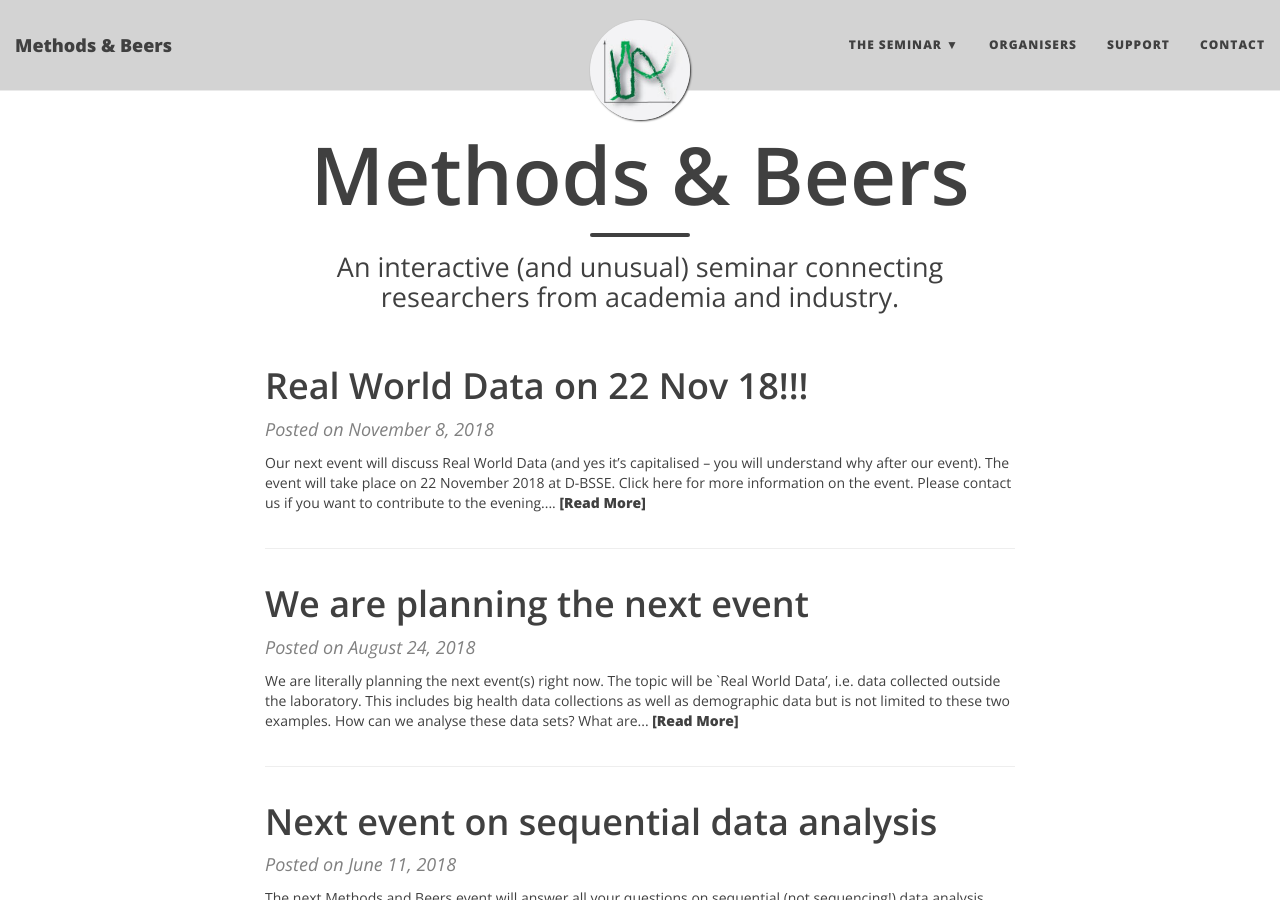
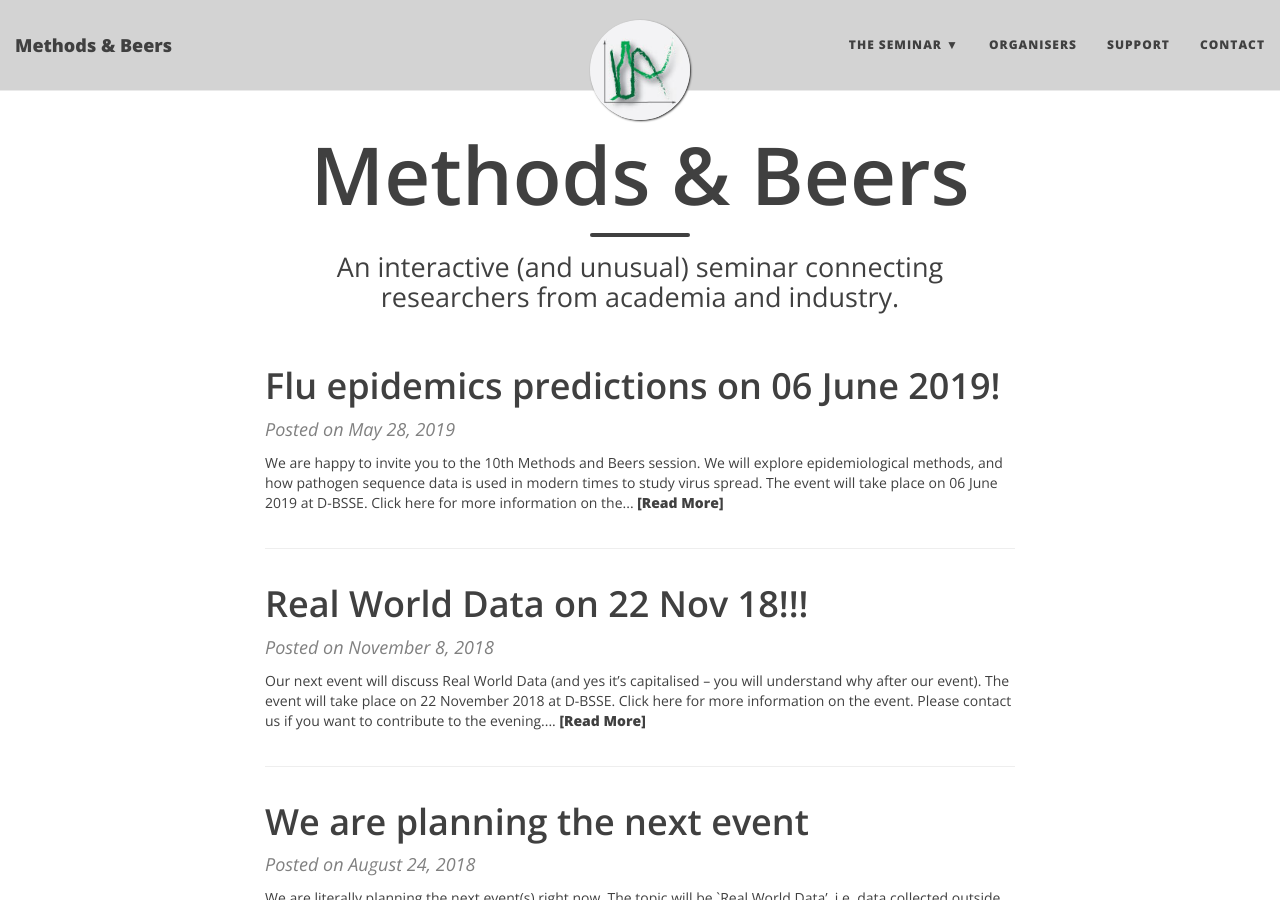
Before and after one commit to BaselComputationalCommunityInResearch/BaselComputationalCommunityInResearch.github.io, a Jekyll site: the page built from index.html, in a window 1280 px wide and 900 px high. Built offline with Jekyll 4.4.1, drawn with Linux system fonts in a browser that asks for light colours; the list of posts is cut into pages by our own code.

Commit message:
update on June event

```diff
--- /dev/null
+++ b/_posts/2019-05-28-Fluprediction.md
@@ -0,0 +1,14 @@
+---
+layout: post
+title:  "Flu epidemics predictions on 06 June 2019!"
+date:   2019-05-28
+categories: updates
+---
+
+We are happy to invite you to the 10th Methods and Beers session. We  will explore epidemiological methods,
+and how pathogen sequence data is used in modern times to study virus spread.
+ The event will take place on 06 June 2019 at D-BSSE. Click [here][link here] for more information on the event.
+ Please [contact us][link contact] if you want to contribute to the evening.
+
+[link contact]:/contact
+[link here]: /seminar/futureevents
--- a/seminar/futureevents.md
+++ b/seminar/futureevents.md
@@ -6,13 +6,15 @@ title: Future events
 ### Next meeting
 
 
-#### Methods and Beers 9 ####
+#### Methods and Beers 10 ####
 
-This 9th *Methods and Beers* session will focus on **`Real World Data'**, defined as any big data collected outside the laboratory with examples around big health data collections as well as demographic data amongst other potential aspects.
-After an exciting talk by Gorana Capkun (Head HE&OR Innovation - Novartis) about analyzing the impact of fatigue across many cohorts using health insurance claims data, you will get the opportunity to discuss with our panel of experts about peculiarity and analysis of these data sets, what are the chances and limitations, and whether collecting this data collide with our privacy.
+The 10th Methods and Beers session will be focusing on epidemiological methods, in particular forecasting the next flu epidemic.
+After an exciting talk by Richard Neher from the Biozentrum followed by a hands on demo of [Nextstrain][link nextstrain], you will get the opportunity to discuss with our expert about other existing methods and their potential advantages and mingle around beers and snacks.
+
+Do not forget to bring along your computer!
 
 ##### Time and place #####
-Thursday, 22 November 2018, 5pm
+Thursday, 06 June 2019, 5pm
 Department Biosystems Science and Engineering, ETHZ
 Mattenstrasse 26
 4058 Basel
@@ -24,9 +26,10 @@ Mattenstrasse 26
 ### Future meetings
 #### Save the date
 
-| **22 Nov 2018** |
+| **06 June 2019** |
 
 
 
 
 [link contact]:/contact
+[link nextstrain]:https://nextstrain.org
```
